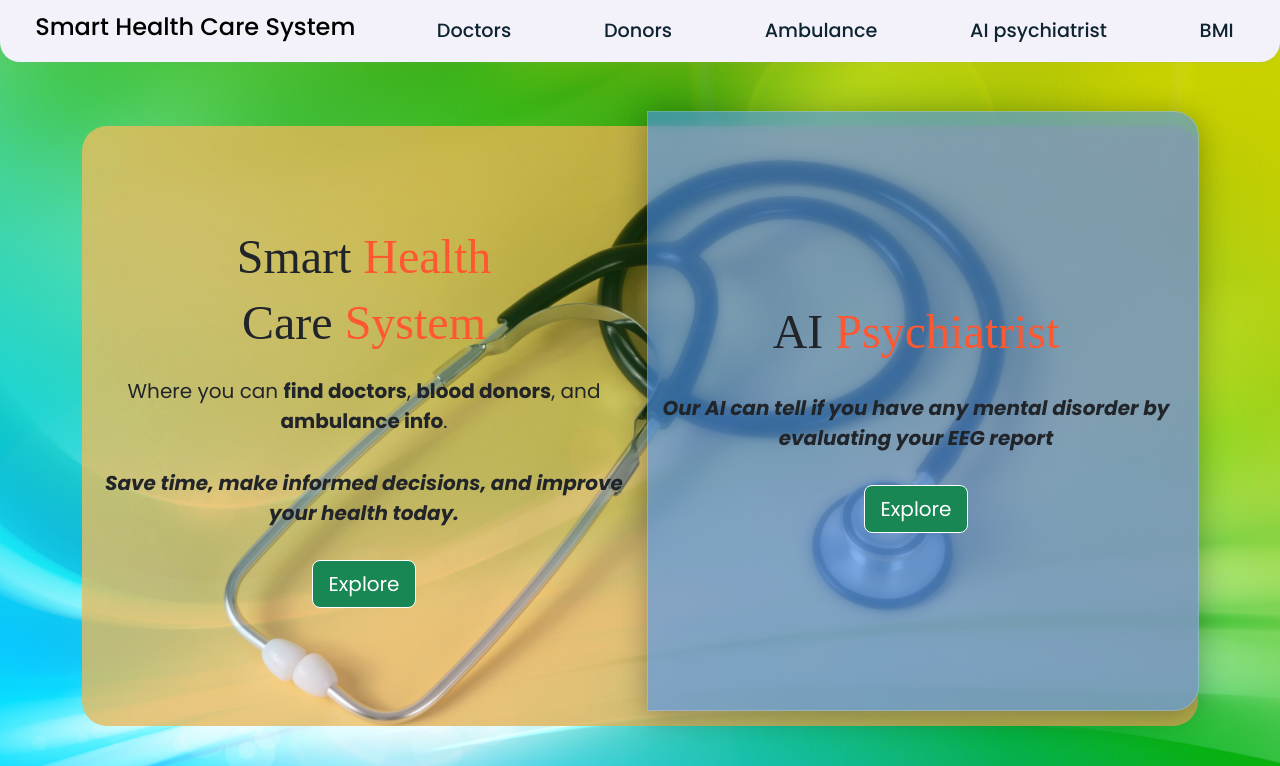
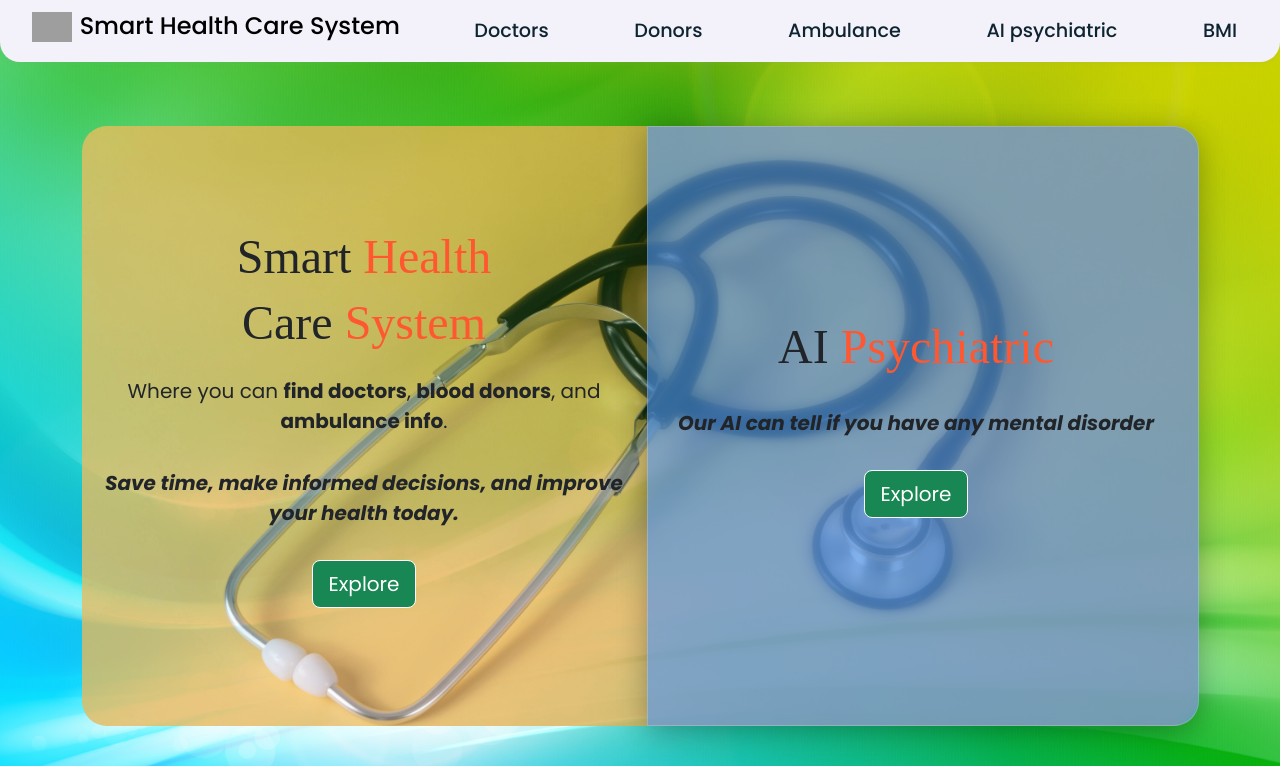
Before and after one commit to Ru1n00/smart-health-care-system, a Django app: page / in a window 1280 px wide. Shown: the top 766 px of the page. Run offline with Django 4.2, Linux system fonts and the light colour scheme; some web fonts are replaced; grey boxes are pictures that could not be loaded.

Commit message:
Update some text

```diff
--- a/smart_health_care_system/templates/smart_health_care_system/base.html
+++ b/smart_health_care_system/templates/smart_health_care_system/base.html
@@ -20,12 +20,12 @@
         <div class="shcs-navbar">
             <div class="shcs-nav-container">
                 <div class="shcs-logo">
-                    <h1><a href="/" style="text-decoration: none; color: #000;">Smart Health Care System</a></h1>
+                    <h1><img src="{% static 'image/amb.jpg' %}" class="me-2" height="30"><a href="/" style="text-decoration: none; color: #000;">Smart Health Care System</a></h1>
                 </div>
                 <a class="shcs-nav-anchor {% if current_page == 'doctors' %} shcs-nav-active {% endif %}" href="{% url 'smart_health:doctors' %}">Doctors</a>
                 <a class="shcs-nav-anchor {% if current_page == 'donors' %} shcs-nav-active {% endif %}" href="{% url 'smart_health:blood_donors' %}">Donors</a>
                 <a class="shcs-nav-anchor {% if current_page == 'ambulances' %} shcs-nav-active {% endif %}" href="{% url 'smart_health:ambulances' %}">Ambulance</a>
-                <a class="shcs-nav-anchor {% if current_page == 'ai' %} shcs-nav-active {% endif %}" href="">AI psychiatrist</a>
+                <a class="shcs-nav-anchor {% if current_page == 'ai' %} shcs-nav-active {% endif %}" href="">AI psychiatric</a>
                 <a class="shcs-nav-anchor" href="/#bmi">BMI</a>
                 <div class="shcs-hamburger-lines">
                     <span class="shcs-line shcs-line1"></span>
--- a/smart_health_care_system/templates/smart_health_care_system/index.html
+++ b/smart_health_care_system/templates/smart_health_care_system/index.html
@@ -19,8 +19,8 @@
                             <div class="shcs-ai-overlay-container2">
                                 <div class="shcs-ai-overlay"></div>
                             </div>
-                            <h1 class="shcs-fs-1 shcs-landing-page-font">AI <span class="shcs-color-red">Psychiatrist</span></h1>
-                            <p class="mt-4 fs-5 p-2"><b><i>Our AI can tell if you have any mental disorder by evaluating your EEG report</i></b></p>
+                            <h1 class="shcs-fs-1 shcs-landing-page-font">AI <span class="shcs-color-red">Psychiatric</span></h1>
+                            <p class="mt-4 fs-5 p-2"><b><i>Our AI can tell if you have any mental disorder</i></b></p>
                             <a class="btn shcs-success btn-lg mt-2" href="" class="shcs-landing-page-btn">Explore</a>
                         </div>
                     </div>
```
